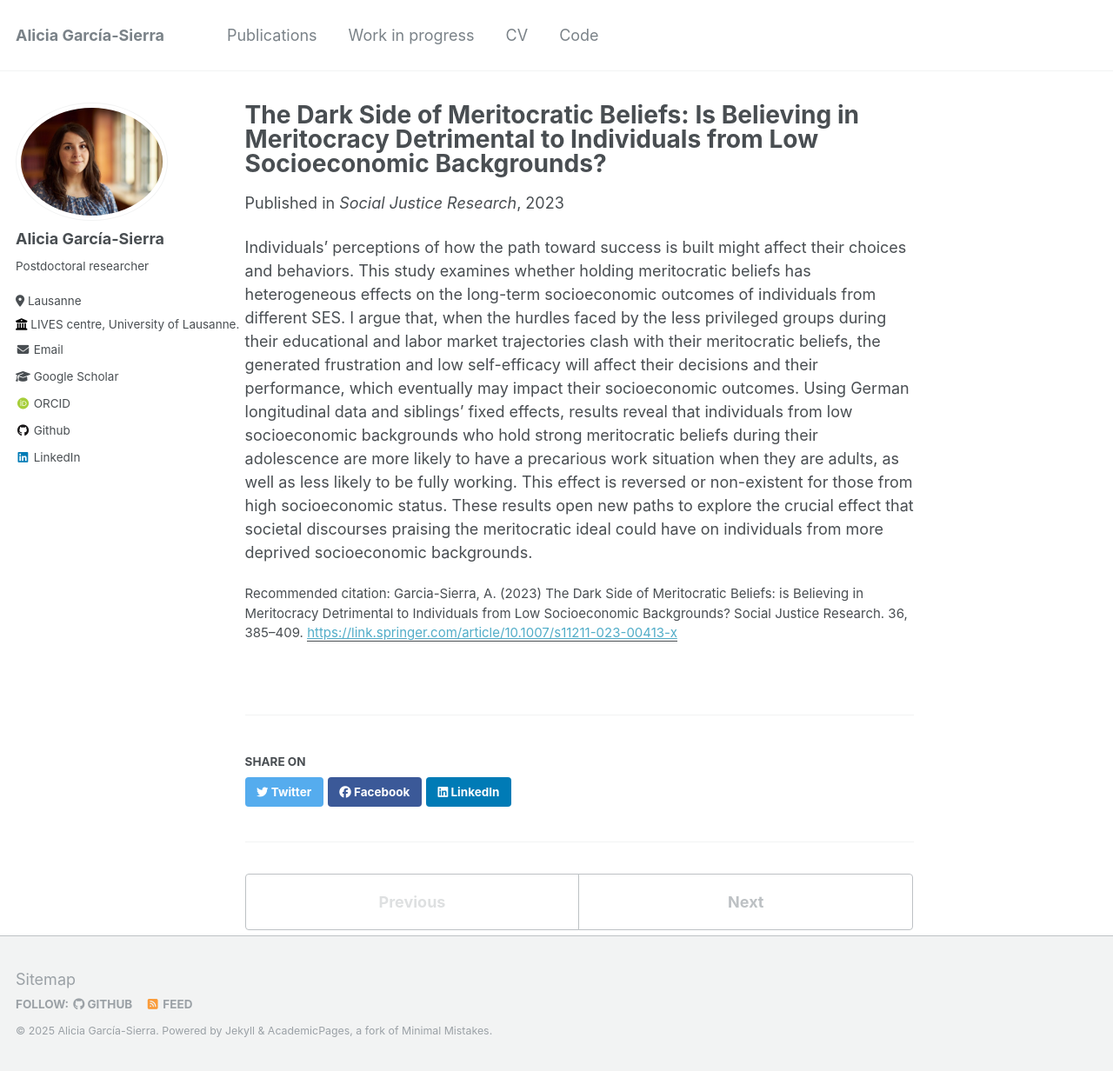
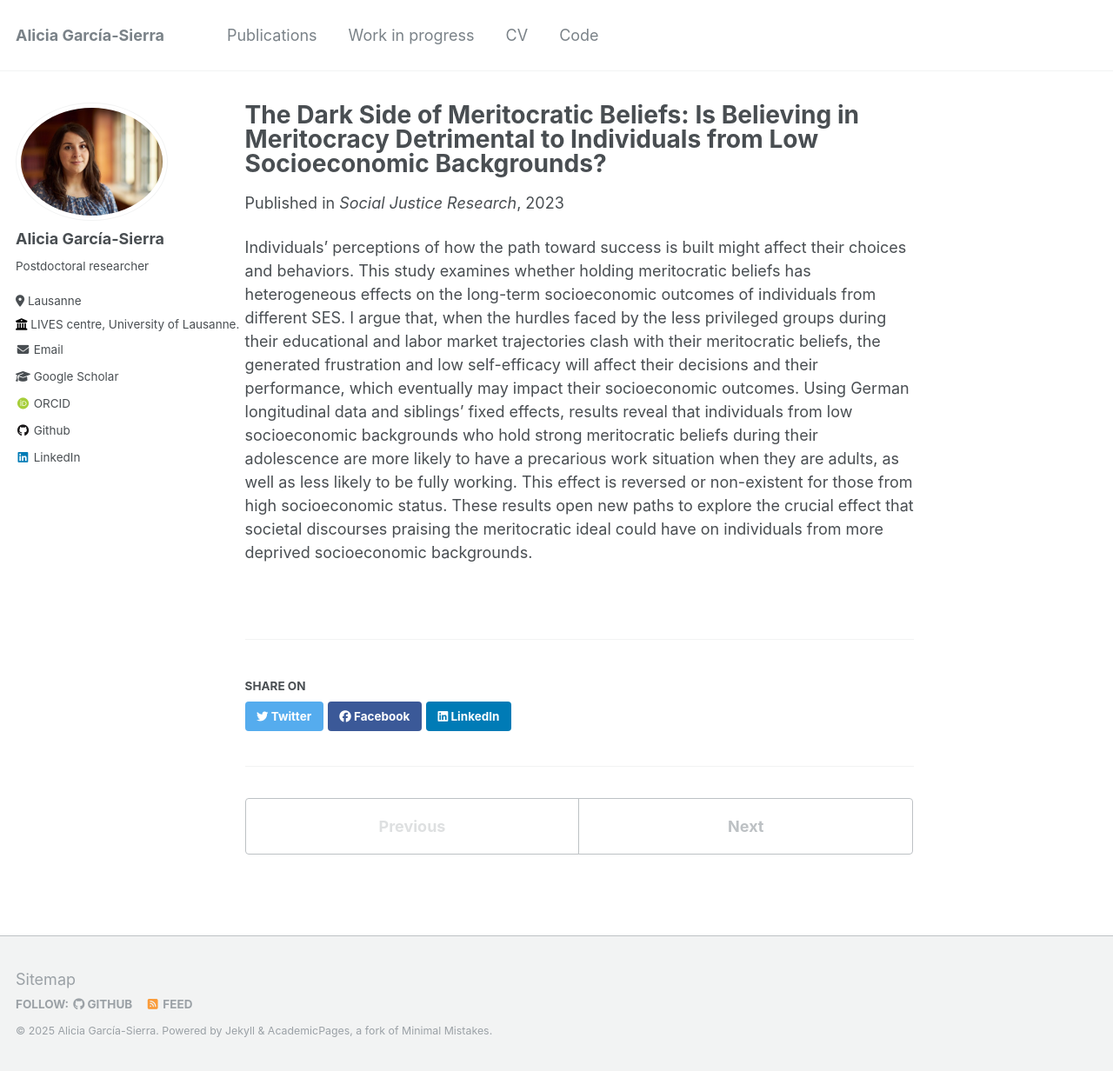
Before and after one commit to aliciagarciasierra/aliciagarciasierra.github.io, a Jekyll site: the page built from _publications/2009-10-01-paper-title-number-1.md, in a window 1280 px wide and 1232 px high. Shown: the whole window at 87% size. Built offline with Jekyll 4.4.1, drawn with Linux system fonts in a browser that asks for light colours; some web fonts are replaced.

Commit message:
Update 2009-10-01-paper-title-number-1.md

```diff
--- a/_publications/2009-10-01-paper-title-number-1.md
+++ b/_publications/2009-10-01-paper-title-number-1.md
@@ -6,7 +6,6 @@ excerpt: ' '
 date: 2023-06-16
 venue: 'Social Justice Research'
 paperurl: 'https://link.springer.com/article/10.1007/s11211-023-00413-x'
-citation: 'Garcia-Sierra, A. (2023) The Dark Side of Meritocratic Beliefs: is Believing in Meritocracy Detrimental to Individuals from Low Socioeconomic Backgrounds? Social Justice Research. 36, 385–409.'
 ---
 
 Individuals’ perceptions of how the path toward success is built might affect their choices and behaviors. This study examines whether holding meritocratic beliefs has heterogeneous effects on the long-term socioeconomic outcomes of individuals from different SES. I argue that, when the hurdles faced by the less privileged groups during their educational and labor market trajectories clash with their meritocratic beliefs, the generated frustration and low self-efficacy will affect their decisions and their performance, which eventually may impact their socioeconomic outcomes. Using German longitudinal data and siblings' fixed effects, results reveal that individuals from low socioeconomic backgrounds who hold strong meritocratic beliefs during their adolescence are more likely to have a precarious work situation when they are adults, as well as less likely to be fully working. This effect is reversed or non-existent for those from high socioeconomic status. These results open new paths to explore the crucial effect that societal discourses praising the meritocratic ideal could have on individuals from more deprived socioeconomic backgrounds.
```
